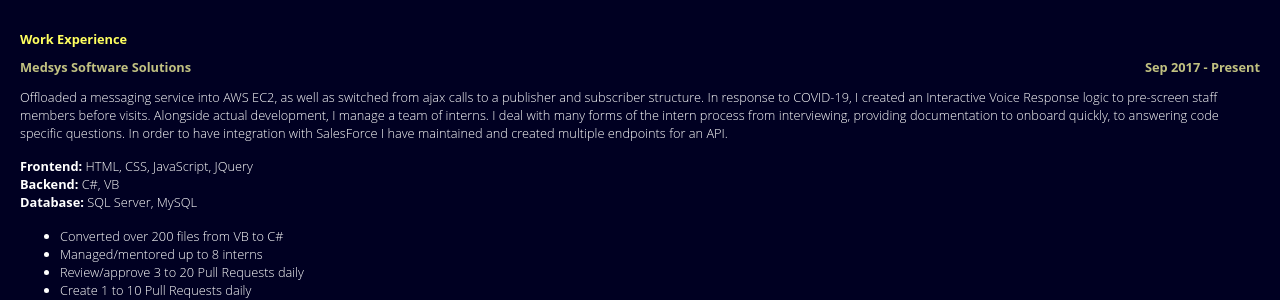
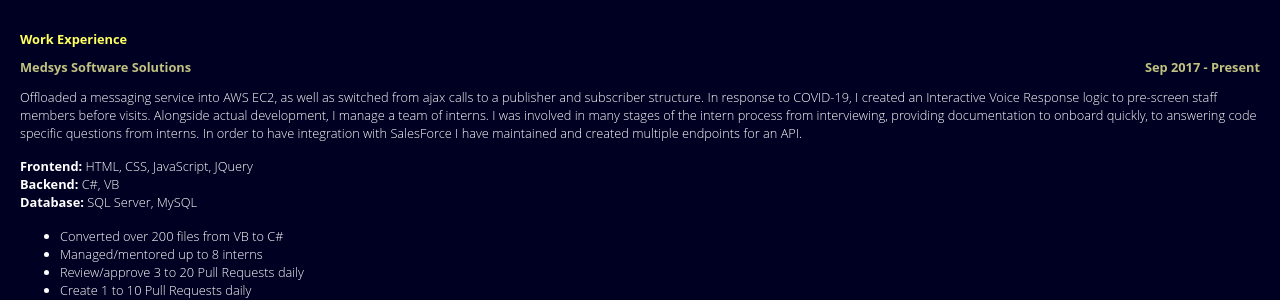
Before and after one commit to matt-chap/matt-chap.github.io, a Jekyll site: the page built from about.html, in a window 1280 px wide. Shown: the part 572-872 px from the top of the page. Built offline with Jekyll 4.4.1, drawn with Linux system fonts in a browser that asks for light colours.

Commit message:
Update About wording

```diff
--- a/about.html
+++ b/about.html
@@ -128,7 +128,7 @@ title: About
             Offloaded a messaging service into AWS EC2, as well as switched from ajax calls to a publisher and subscriber structure.
             In response to COVID-19, I created an Interactive Voice Response logic to pre-screen staff members before visits.
             Alongside actual development, I manage a team of interns.
-            I deal with many forms of the intern process from interviewing, providing documentation to onboard quickly, to answering code specific questions.
+            I was involved in many stages of the intern process from interviewing, providing documentation to onboard quickly, to answering code specific questions from interns.
             In order to have integration with SalesForce I have maintained and created multiple endpoints for an API.
         </p>
         <p class="about-paragraph">
```
Also changed, not shown: 1 other file.
